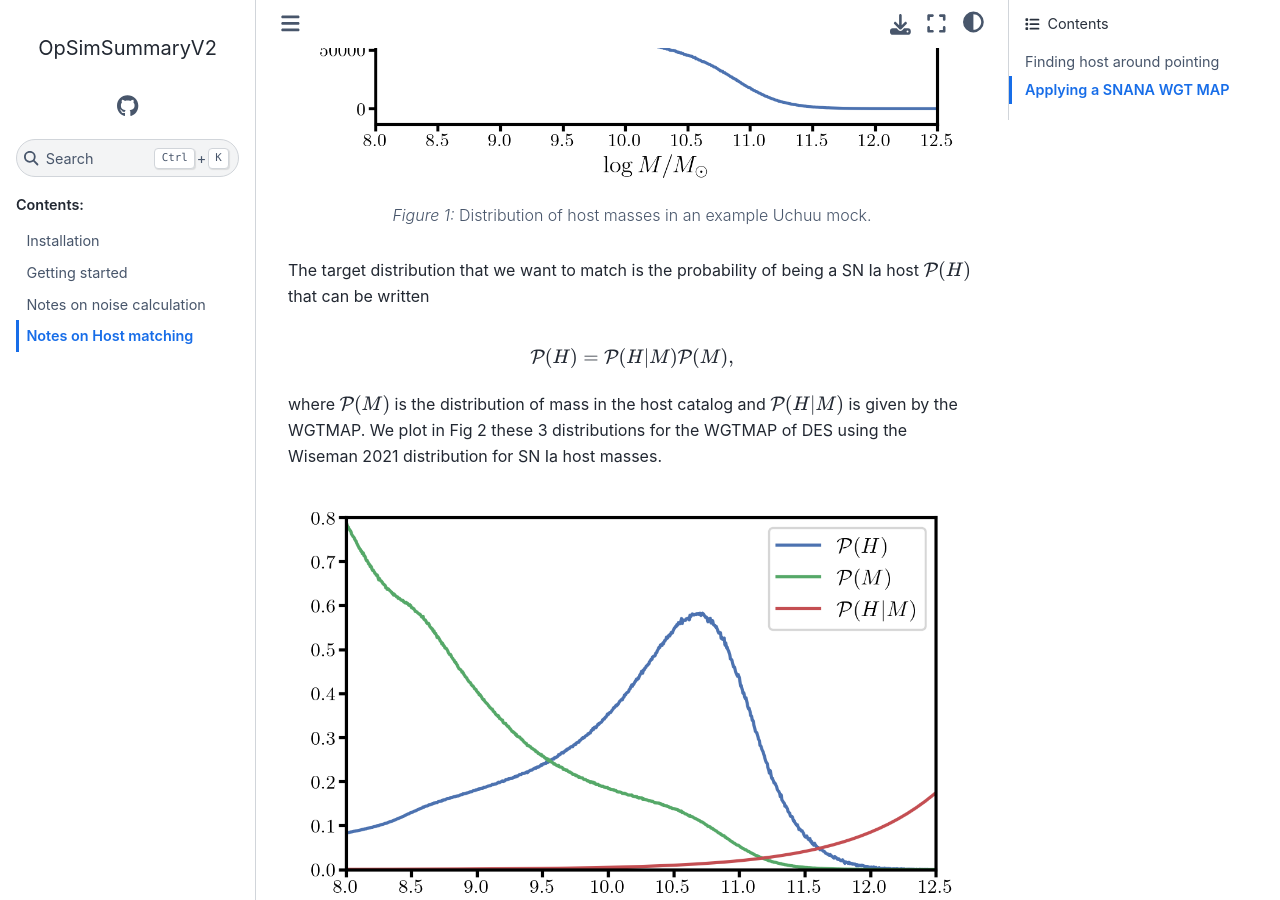
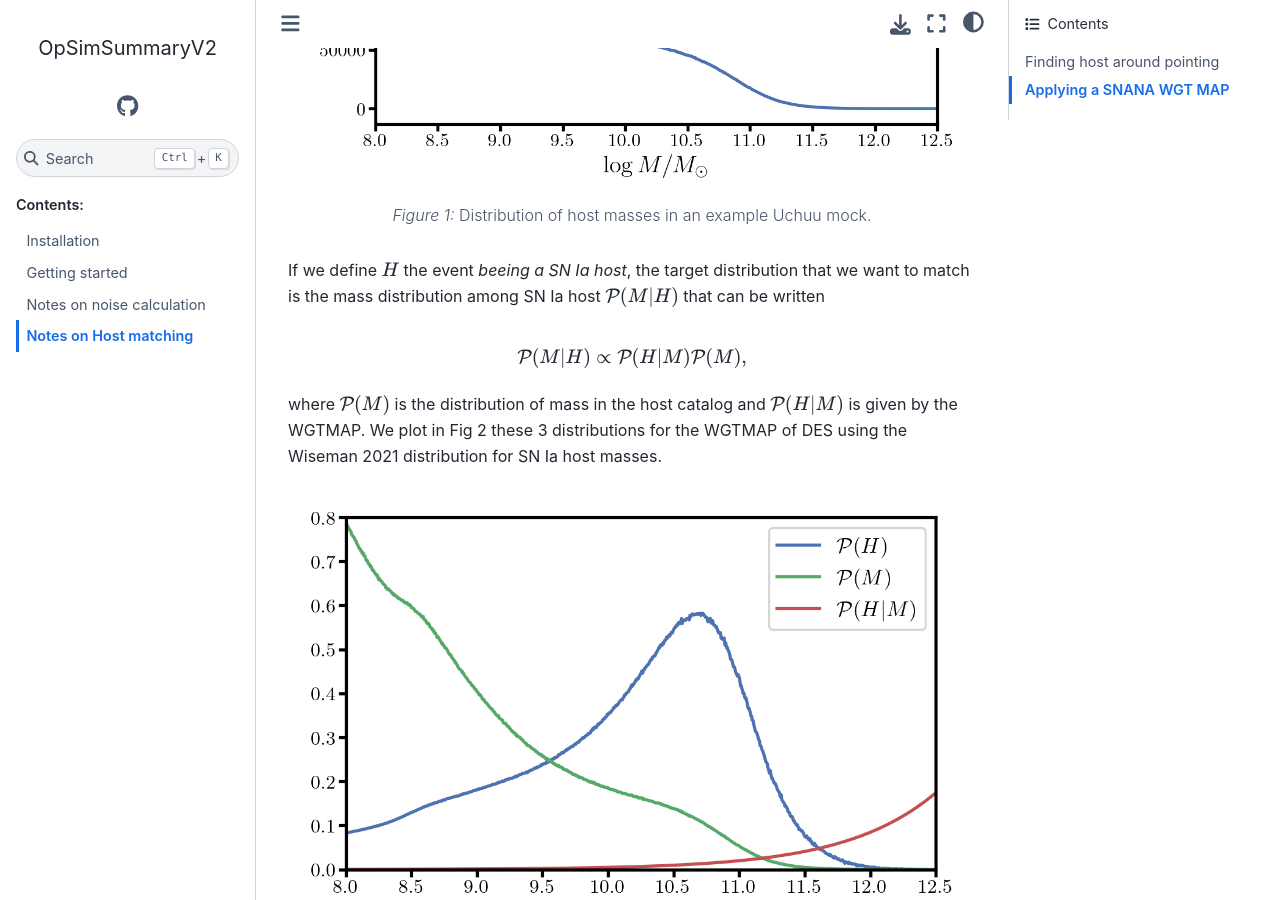
Before and after one commit to LSSTDESC/OpSimSummaryV2, a Sphinx documentation site: the page built from docs/host_match.rst, in a window 1280 px wide and 900 px high, scrolled down 1076 px. Built offline with Sphinx 7.4.7 and the Sphinx Book theme 1.1.4, drawn with Linux system fonts in a browser that asks for light colours.

Commit message:
correct doc

```diff
--- a/docs/host_match.rst
+++ b/docs/host_match.rst
@@ -31,10 +31,10 @@ a SN Ia host.
 
     *Figure 1:* Distribution of host masses in an example Uchuu mock.
 
-The target distribution that we want to match is the probability of being a SN Ia host :math:`\mathcal{P}(H)` that can be written
+If we define :math:`H` the event *beeing a SN Ia host*, the target distribution that we want to match is the mass distribution among SN Ia host :math:`\mathcal{P}(M | H)` that can be written
 
 .. math::
-    \mathcal{P}(H) = \mathcal{P}(H | M) \mathcal{P}(M),
+    \mathcal{P}(M | H) \propto \mathcal{P}(H | M) \mathcal{P}(M),
 
 where :math:`\mathcal{P}(M)` is the distribution of mass in the host catalog and :math:`\mathcal{P}(H | M)` is given by the WGTMAP. We plot in Fig 2
 these 3 distributions for the WGTMAP of DES using the Wiseman 2021 distribution for SN Ia host masses.
```
